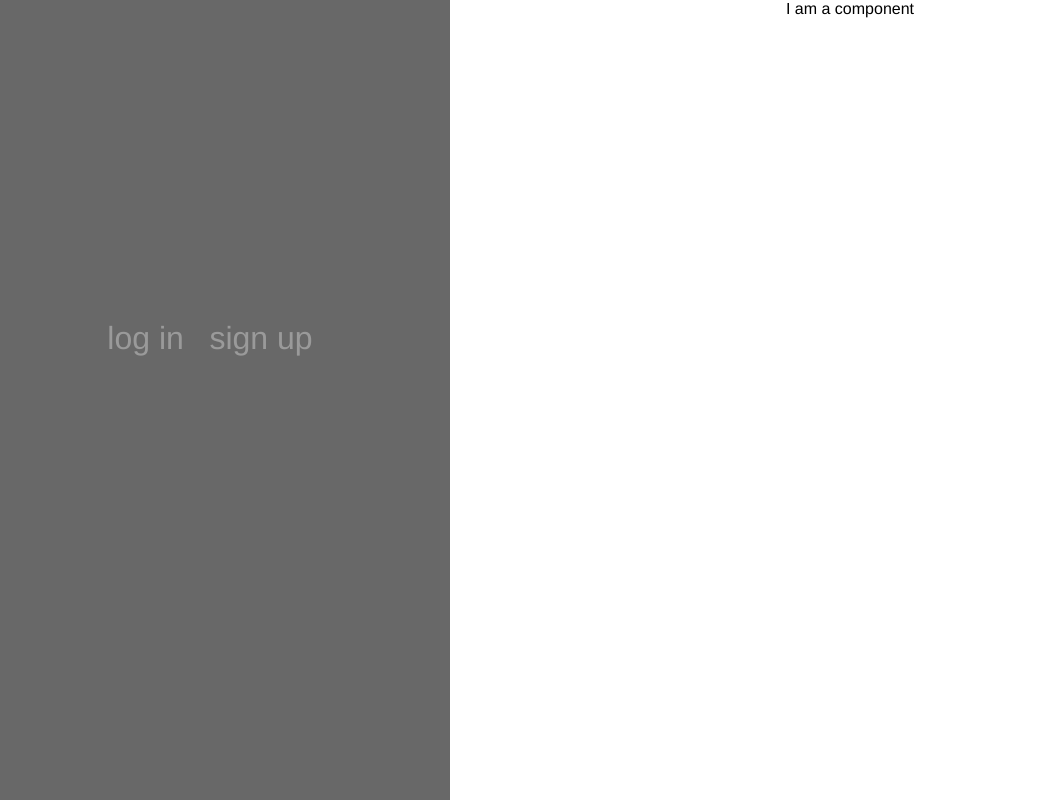
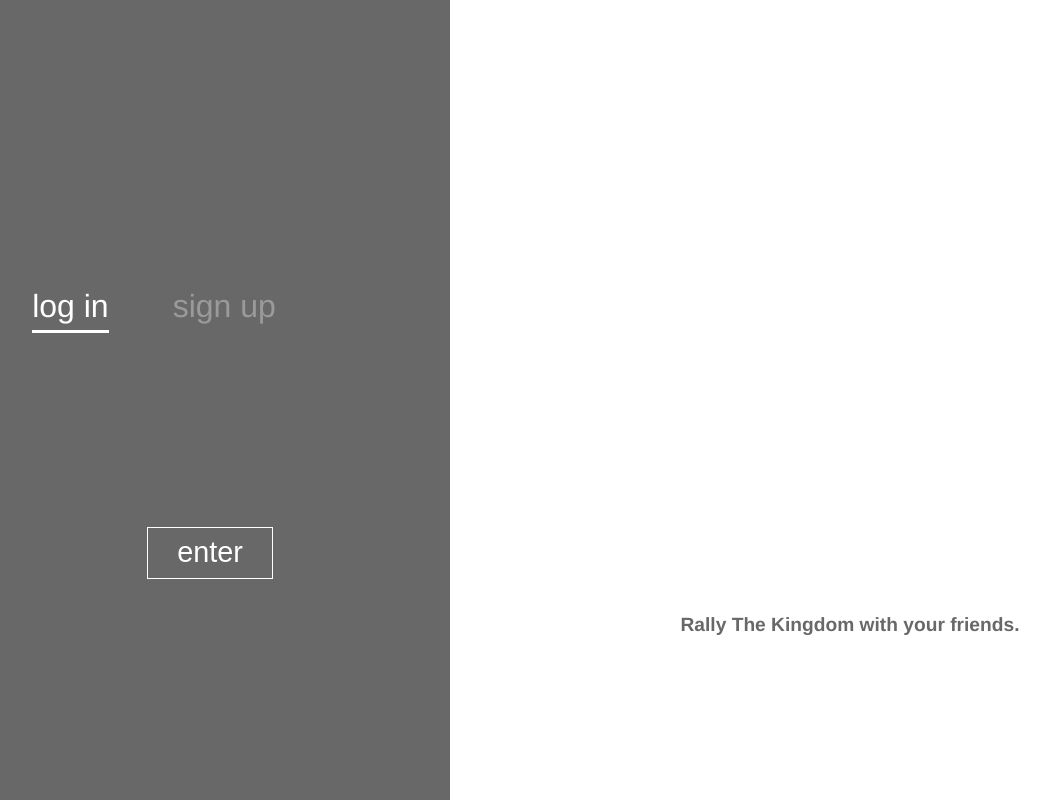
Before and after one commit to derek-y-lee/Castle, a React (Create React App) app: page / in a window 1280 px wide. Shown: the whole page, without its empty margins (30-1080 px from the left). Built offline with nearby package versions, Linux system fonts and the light colour scheme.

Commit message:
positioning
Positioning a few sorta hard going from figma without specs. eyeballing it

```diff
--- a/src/components/Main/Main.js
+++ b/src/components/Main/Main.js
@@ -1,21 +1,21 @@
 import React from 'react';
 import classes from './Main.module.scss';
-import { Link } from 'react-router-dom';
+import { NavLink, Switch } from 'react-router-dom';
 
 
-const { layout, userUI, terminal } = classes;
+const { layout, userUI, terminal, activeLink, enterBtn } = classes;
 
 const Main = (props) => {
     return (
         <div className={layout}>
             <section className={userUI}>
                 <div className={terminal}>
-                    <Link>log in</Link>
-                    <Link>sign up</Link>
+                    <NavLink exact to="/" activeClassName={activeLink}>log in</NavLink>
+                    <NavLink to="/signUp" activeClassName={activeLink}>sign up</NavLink>
                 </div>
-
+                <button className={enterBtn}>enter</button>
             </section>
-            <div>I am a component</div>
+            <p style={{marginTop: "32em"}}>Rally The Kingdom with your friends.</p>
         </div>
     );
 };
--- a/src/components/Main/Main.module.scss
+++ b/src/components/Main/Main.module.scss
@@ -8,6 +8,12 @@
     text-align: center;
 }
 
+.layout p {
+    font-weight: bold;
+    color: $loginBackground;
+    font-size: 1.2em;
+}
+
 .userUI {
     background-color: $loginBackground;
     width: 100%;
@@ -15,11 +21,30 @@
 }
 
 .terminal {
-    margin-top: 20em;
+    margin-top: 18em;
+    margin-right: 7em;
 }
 
 .terminal a {
     font-size: 2em;
     color: #9a9a9a;
-    margin: 0 .4em;
+    margin: 0 1em;
 }
+
+div > .activeLink {
+    color: #fff;
+    padding-bottom: .2em;
+    border-bottom: 3px solid #fff;
+}
+
+// CTAs
+.enterBtn {
+    background-color: $loginBackground;
+    color: #fff;
+    font-size: 1.8em;
+    padding: .3em 1em;
+    border: 1.5px solid #fff;
+    display: block;
+    margin: 0 auto;
+    margin-top: 7em;
+}
```
